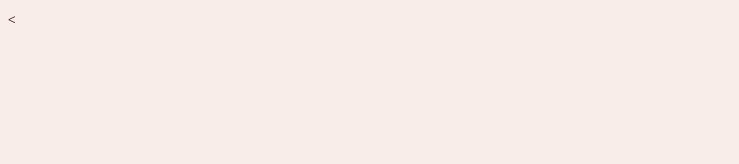
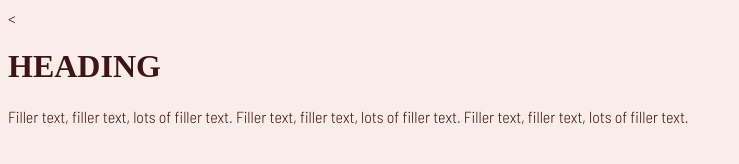
Before and after one commit to Estelindis/aikido-test, a plain HTML site: page index.html in a window 1280 px wide. Shown: the whole page, without its empty margins (0-739 px from the left). Drawn offline with Linux system fonts and the light colour scheme; a web font is replaced by a local one.

Commit message:
Add test text for index

```diff
--- a/index.html
+++ b/index.html
@@ -11,7 +11,8 @@
     <title>MU Aikido Club</title>
 </head>
 <body>
-
+<h1>Heading</h1>
+<p>Filler text, filler text, lots of filler text.  Filler text, filler text, lots of filler text.  Filler text, filler text, lots of filler text.  </p>
 
 </body>
 </html>
```
